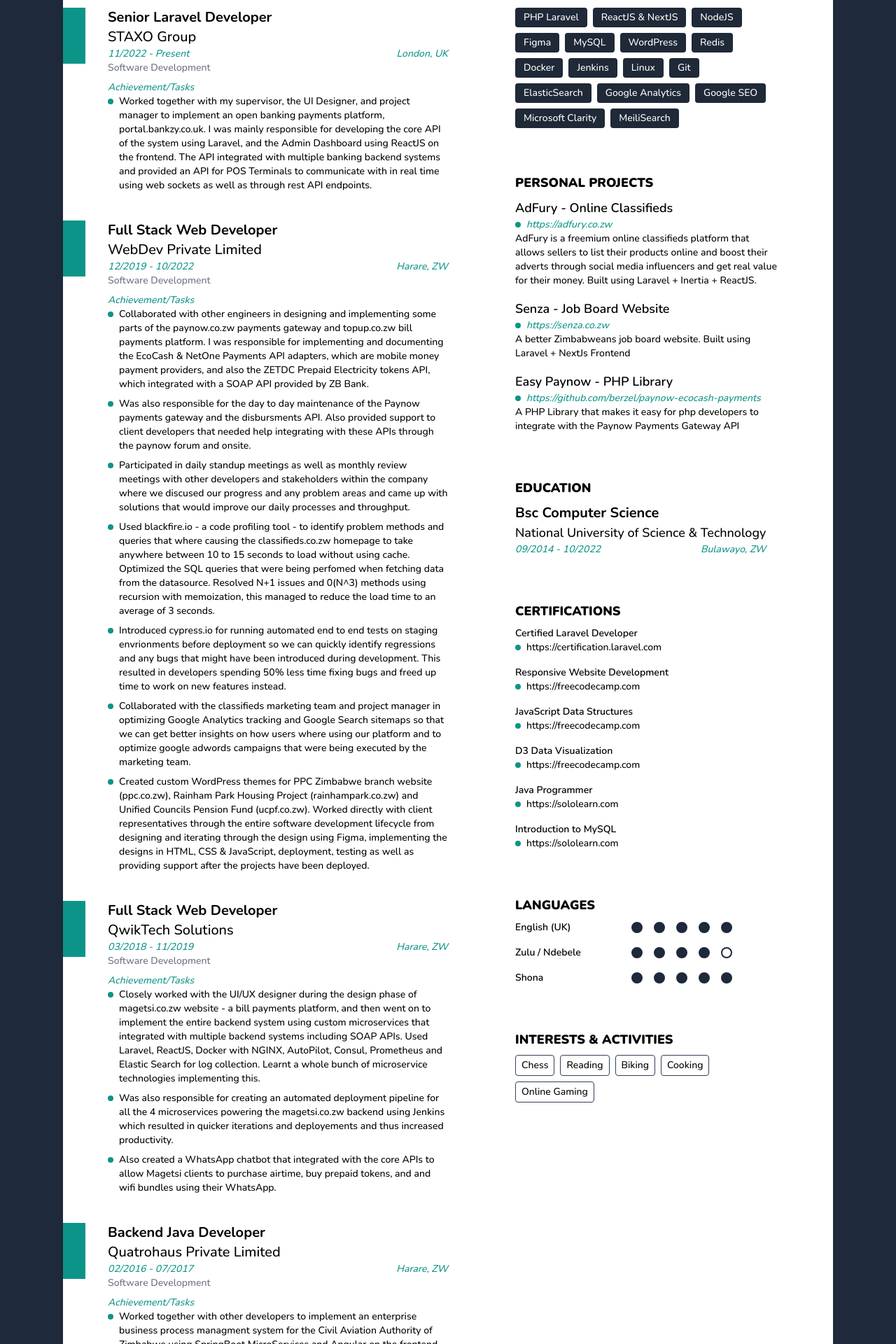
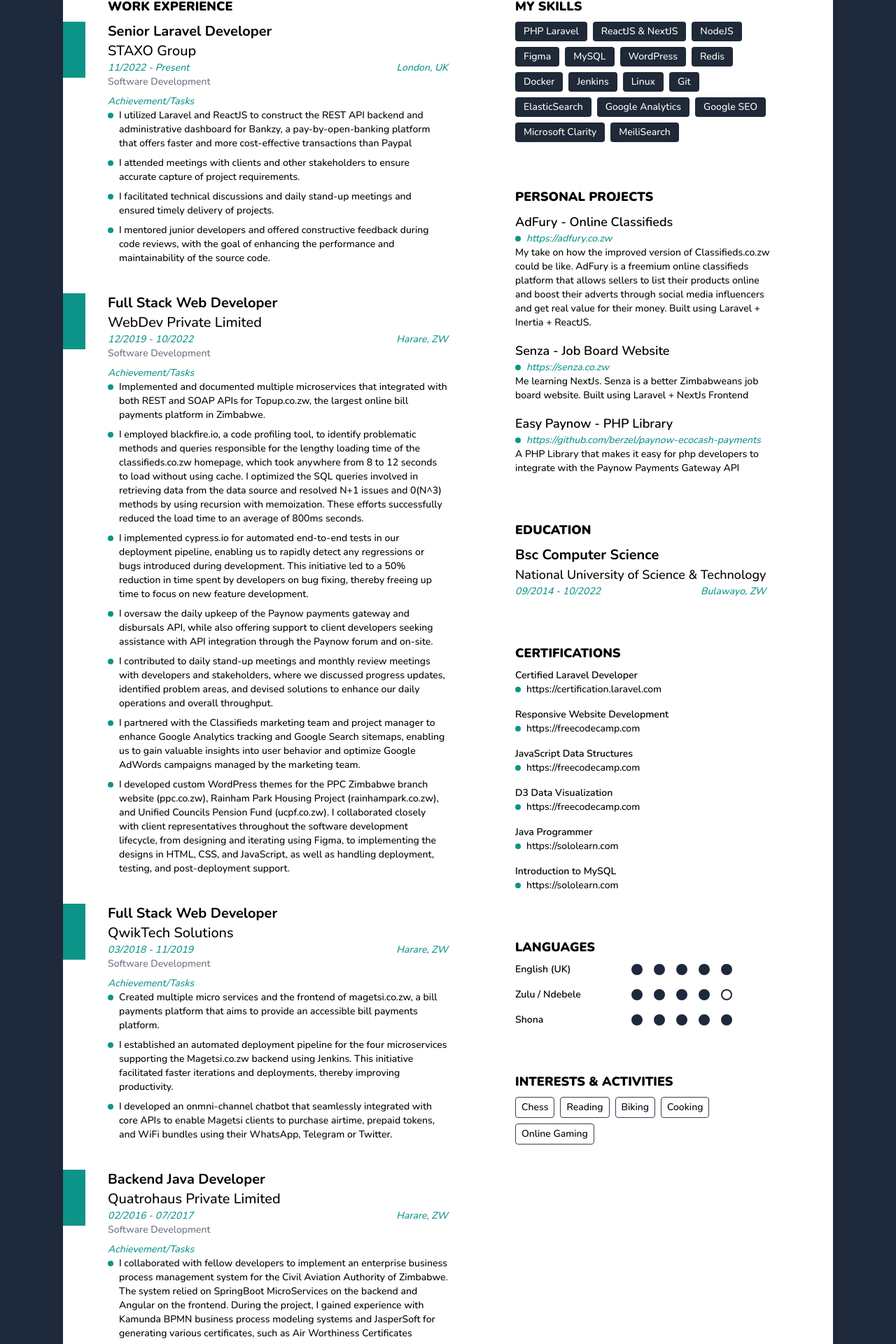
Before and after one commit to berzel/resume, a Next.js app: page / in a window 1280 px wide. Shown: the part 398-2318 px from the top of the page at 70% size. Built offline with nearby package versions, Linux system fonts and the light colour scheme.

Commit message:
Updated work experience phrasing

```diff
--- a/pages/index.js
+++ b/pages/index.js
@@ -5,7 +5,7 @@
   return (
     <>
       <Head>
-        <title>Berzel Best - Full Stack Web Developer</title>
+        <title>Berzel Best - Full Stack Laravel Developer</title>
         <meta name="description" content="Online Resume of Berzel Best" />
       </Head>
 
@@ -16,11 +16,9 @@
             <div className="flex before:block before:flex-shrink-0 before:h-20 before:w-8 before:bg-slate-800 before:mr-8 w-[33.33333%] flex-shrink-0">
               <div>
                 <h1 className="text-4xl font-semibold ">Berzel Best</h1>
-                <h2 className="text-lg font-semibold text-teal-600">Full Stack Web Developer</h2>
+                <h2 className="text-lg font-semibold text-teal-600">Full Stack Laravel Developer</h2>
                 <p className='mt-2 max-w-[25rem]'>
-                  A megastar web developer with experience creating custom solutions for business of all sizes.
-                  I have a curious mind that likes to work on challenging problems and is
-                  constantly looking for new ways to improve my current skillset.
+                  I am a skilled full-stack Laravel developer with over 5 years of experience working on high-volume e-commerce, online classifieds, and fintech products. I possess a curious mindset that thrives on tackling challenging problems, and I am always exploring innovative ways to optimize everything within my purview.
                 </p>
               </div>
             </div>
@@ -190,9 +188,22 @@
                       <ul className='space-y-2'>
                         <li className='flex before:block before:h-2 before:w-2 before:mt-[0.35rem] before:mr-2 before:bg-teal-600 before:flex-shrink-0 before:rounded-full'>
                           <p>
-                            Worked together with my supervisor, the UI Designer, and project manager to implement an open banking payments platform, portal.bankzy.co.uk. I was mainly responsible
-                            for developing the core API of the system using Laravel, and the Admin Dashboard using ReactJS on the frontend. The API integrated with multiple banking backend systems
-                            and provided an API for POS Terminals to communicate with in real time using web sockets as well as through rest API endpoints.
+                            I utilized Laravel and ReactJS to construct the REST API backend and administrative dashboard for Bankzy, a pay-by-open-banking platform that offers faster and more cost-effective transactions than Paypal
+                          </p>
+                        </li>
+                        <li className='flex before:block before:h-2 before:w-2 before:mt-[0.35rem] before:mr-2 before:bg-teal-600 before:flex-shrink-0 before:rounded-full'>
+                          <p>
+                            I attended meetings with clients and other stakeholders to ensure accurate capture of project requirements.
+                          </p>
+                        </li>
+                        <li className='flex before:block before:h-2 before:w-2 before:mt-[0.35rem] before:mr-2 before:bg-teal-600 before:flex-shrink-0 before:rounded-full'>
+                          <p>
+                            I facilitated technical discussions and daily stand-up meetings and ensured timely delivery of projects.
+                          </p>
+                        </li>
+                        <li className='flex before:block before:h-2 before:w-2 before:mt-[0.35rem] before:mr-2 before:bg-teal-600 before:flex-shrink-0 before:rounded-full'>
+                          <p>
+                            I mentored junior developers and offered constructive feedback during code reviews, with the goal of enhancing the performance and maintainability of the source code.
                           </p>
                         </li>
                       </ul>
@@ -217,50 +228,37 @@
                       <ul className='space-y-2'>
                         <li className='flex before:block before:h-2 before:w-2 before:mt-[0.35rem] before:mr-2 before:bg-teal-600 before:flex-shrink-0 before:rounded-full'>
                           <p>
-                            Collaborated with other engineers in designing and implementing some parts of the paynow.co.zw payments gateway and topup.co.zw bill payments platform. I was
-                            responsible for implementing and documenting the EcoCash &amp; NetOne Payments API adapters, which are mobile money payment providers, and also
-                            the ZETDC Prepaid Electricity tokens API, which integrated with a SOAP API provided by ZB Bank.
+                            Implemented and documented multiple microservices that integrated with both REST and SOAP APIs for Topup.co.zw, the largest online bill payments platform in Zimbabwe.
                           </p>
                         </li>
                         <li className='flex before:block before:h-2 before:w-2 before:mt-[0.35rem] before:mr-2 before:bg-teal-600 before:flex-shrink-0 before:rounded-full'>
                           <p>
-                            Was also responsible for the day to day maintenance of the Paynow payments gateway and the disbursments API. Also
-                            provided support to client developers that needed help integrating with these APIs through the paynow forum and onsite.
+                            I employed blackfire.io, a code profiling tool, to identify problematic methods and queries responsible for the lengthy loading time of the classifieds.co.zw homepage, which took anywhere from 8 to 12 seconds to load without using cache. I optimized the SQL queries involved in retrieving data from the data source and resolved N+1 issues and 0(N^3) methods by using recursion with memoization. These efforts successfully reduced the load time to an average of 800ms seconds.
                           </p>
                         </li>
                         <li className='flex before:block before:h-2 before:w-2 before:mt-[0.35rem] before:mr-2 before:bg-teal-600 before:flex-shrink-0 before:rounded-full'>
                           <p>
-                            Participated in daily standup meetings as well as monthly review meetings with other developers and stakeholders within the company
-                            where we discused our progress and any problem areas and came up with solutions that would improve our daily processes and
-                            throughput.
+                            I implemented cypress.io for automated end-to-end tests in our deployment pipeline, enabling us to rapidly detect any regressions or bugs introduced during development. This initiative led to a 50% reduction in time spent by developers on bug fixing, thereby freeing up time to focus on new feature development.
                           </p>
                         </li>
                         <li className='flex before:block before:h-2 before:w-2 before:mt-[0.35rem] before:mr-2 before:bg-teal-600 before:flex-shrink-0 before:rounded-full'>
                           <p>
-                            Used blackfire.io - a code profiling tool - to identify problem methods and queries that where causing the classifieds.co.zw homepage to
-                            take anywhere between 10 to 15 seconds to load without using cache. Optimized the SQL queries that were being perfomed when fetching data from the
-                            datasource. Resolved N+1 issues and 0(N^3) methods using recursion with memoization, this managed to reduce the load time to an average of 3 seconds.
+                            I oversaw the daily upkeep of the Paynow payments gateway and disbursals API, while also offering support to client developers seeking assistance with API integration through the Paynow forum and on-site.
                           </p>
                         </li>
                         <li className='flex before:block before:h-2 before:w-2 before:mt-[0.35rem] before:mr-2 before:bg-teal-600 before:flex-shrink-0 before:rounded-full'>
                           <p>
-                            Introduced cypress.io for running automated end to end tests on staging envrionments before deployment so we can quickly identify regressions
-                            and any bugs that might have been introduced during development. This resulted in developers spending 50% less time fixing bugs and
-                            freed up time to work on new features instead.
+                            I contributed to daily stand-up meetings and monthly review meetings with developers and stakeholders, where we discussed progress updates, identified problem areas, and devised solutions to enhance our daily operations and overall throughput.
                           </p>
                         </li>
                         <li className='flex before:block before:h-2 before:w-2 before:mt-[0.35rem] before:mr-2 before:bg-teal-600 before:flex-shrink-0 before:rounded-full'>
                           <p>
-                            Collaborated with the classifieds marketing team and project manager in optimizing Google Analytics tracking and Google Search sitemaps
-                            so that we can get better insights on how users where using our platform and to optimize google adwords campaigns that were being executed
-                            by the marketing team.
+                            I partnered with the Classifieds marketing team and project manager to enhance Google Analytics tracking and Google Search sitemaps, enabling us to gain valuable insights into user behavior and optimize Google AdWords campaigns managed by the marketing team.
                           </p>
                         </li>
                         <li className='flex before:block before:h-2 before:w-2 before:mt-[0.35rem] before:mr-2 before:bg-teal-600 before:flex-shrink-0 before:rounded-full'>
                           <p>
-                          Created custom WordPress themes for PPC Zimbabwe branch website (ppc.co.zw), Rainham Park Housing Project (rainhampark.co.zw) and Unified Councils Pension Fund
-                          (ucpf.co.zw). Worked directly with client representatives through the entire software development lifecycle from designing and iterating through the design using Figma,
-                            implementing the designs in HTML, CSS &amp; JavaScript, deployment, testing as well as providing support after the projects have been deployed.
+                          I developed custom WordPress themes for the PPC Zimbabwe branch website (ppc.co.zw), Rainham Park Housing Project (rainhampark.co.zw), and Unified Councils Pension Fund (ucpf.co.zw). I collaborated closely with client representatives throughout the software development lifecycle, from designing and iterating using Figma, to implementing the designs in HTML, CSS, and JavaScript, as well as handling deployment, testing, and post-deployment support.
                           </p>
                         </li>
                       </ul>
@@ -285,21 +283,17 @@
                       <ul className='space-y-2'>
                         <li className='flex before:block before:h-2 before:w-2 before:mt-[0.35rem] before:mr-2 before:bg-teal-600 before:flex-shrink-0 before:rounded-full'>
                           <p>
-                            Closely worked with the UI/UX designer during the design phase of magetsi.co.zw website - a bill payments platform, and then went on to implement
-                            the entire backend system using custom microservices that integrated with multiple backend systems including SOAP APIs. Used Laravel, ReactJS,
-                            Docker with NGINX, AutoPilot, Consul, Prometheus and Elastic Search for log collection. Learnt a whole bunch of microservice technologies implementing this.
+                            Created multiple micro services and the frontend of magetsi.co.zw, a bill payments platform that aims to provide an accessible bill payments platform.
                           </p>
                         </li>
                         <li className='flex before:block before:h-2 before:w-2 before:mt-[0.35rem] before:mr-2 before:bg-teal-600 before:flex-shrink-0 before:rounded-full'>
                           <p>
-                            Was also responsible for creating an automated deployment pipeline for all the 4 microservices powering the magetsi.co.zw backend using Jenkins
-                            which resulted in quicker iterations and deployements and thus increased productivity.
+                            I established an automated deployment pipeline for the four microservices supporting the Magetsi.co.zw backend using Jenkins. This initiative facilitated faster iterations and deployments, thereby improving productivity.
                           </p>
                         </li>
                         <li className='flex before:block before:h-2 before:w-2 before:mt-[0.35rem] before:mr-2 before:bg-teal-600 before:flex-shrink-0 before:rounded-full'>
                           <p>
-                            Also created a WhatsApp chatbot that integrated with the core APIs to allow Magetsi clients to purchase airtime, buy prepaid tokens, and
-                            and wifi bundles using their WhatsApp.
+                            I developed an onmni-channel chatbot that seamlessly integrated with core APIs to enable Magetsi clients to purchase airtime, prepaid tokens, and WiFi bundles using their WhatsApp, Telegram or Twitter.
                           </p>
                         </li>
                       </ul>
@@ -324,14 +318,12 @@
                       <ul className='space-y-2'>
                         <li className='flex before:block before:h-2 before:w-2 before:mt-[0.35rem] before:mr-2 before:bg-teal-600 before:flex-shrink-0 before:rounded-full'>
                           <p>
-                            Worked together with other developers to implement an enterprise business process managment system for the Civil Aviation Authority of Zimbabwe
-                            using SpringBoot MicroServices and Angular on the frontend. Got to work with Kamunda BPMN business process modelling systems and also JasperSoft
-                            for generating different kinds of certificates produced by the system including Air Worthness Certificates.
+                            I collaborated with fellow developers to implement an enterprise business process management system for the Civil Aviation Authority of Zimbabwe. The system relied on SpringBoot MicroServices on the backend and Angular on the frontend. During the project, I gained experience with Kamunda BPMN business process modeling systems and JasperSoft for generating various certificates, such as Air Worthiness Certificates
                           </p>
                         </li>
                         <li className='flex before:block before:h-2 before:w-2 before:mt-[0.35rem] before:mr-2 before:bg-teal-600 before:flex-shrink-0 before:rounded-full'>
                           <p>
-                            Was also responsible for designing and building the Masawara investor portal using Laravel.
+                            I designed and built multiple admin portals using Laravel with Blade.
                           </p>
                         </li>
                       </ul>
@@ -471,7 +463,8 @@
                       https://adfury.co.zw
                     </a>
                     <p>
-                      AdFury is a freemium online classifieds platform that allows sellers to list their products online and boost their adverts through social media influencers
+                      My take on how the improved version of Classifieds.co.zw could be like. AdFury is a freemium online
+                      classifieds platform that allows sellers to list their products online and boost their adverts through social media influencers
                       and get real value for their money. Built using Laravel + Inertia + ReactJS.
                     </p>
                   </div>
@@ -481,7 +474,7 @@
                       https://senza.co.zw
                     </a>
                     <p>
-                      A better Zimbabweans job board website. Built using Laravel + NextJs Frontend
+                      Me learning NextJs. Senza is a better Zimbabweans job board website. Built using Laravel + NextJs Frontend
                     </p>
                   </div>
                   <div className='mt-4'>
```
